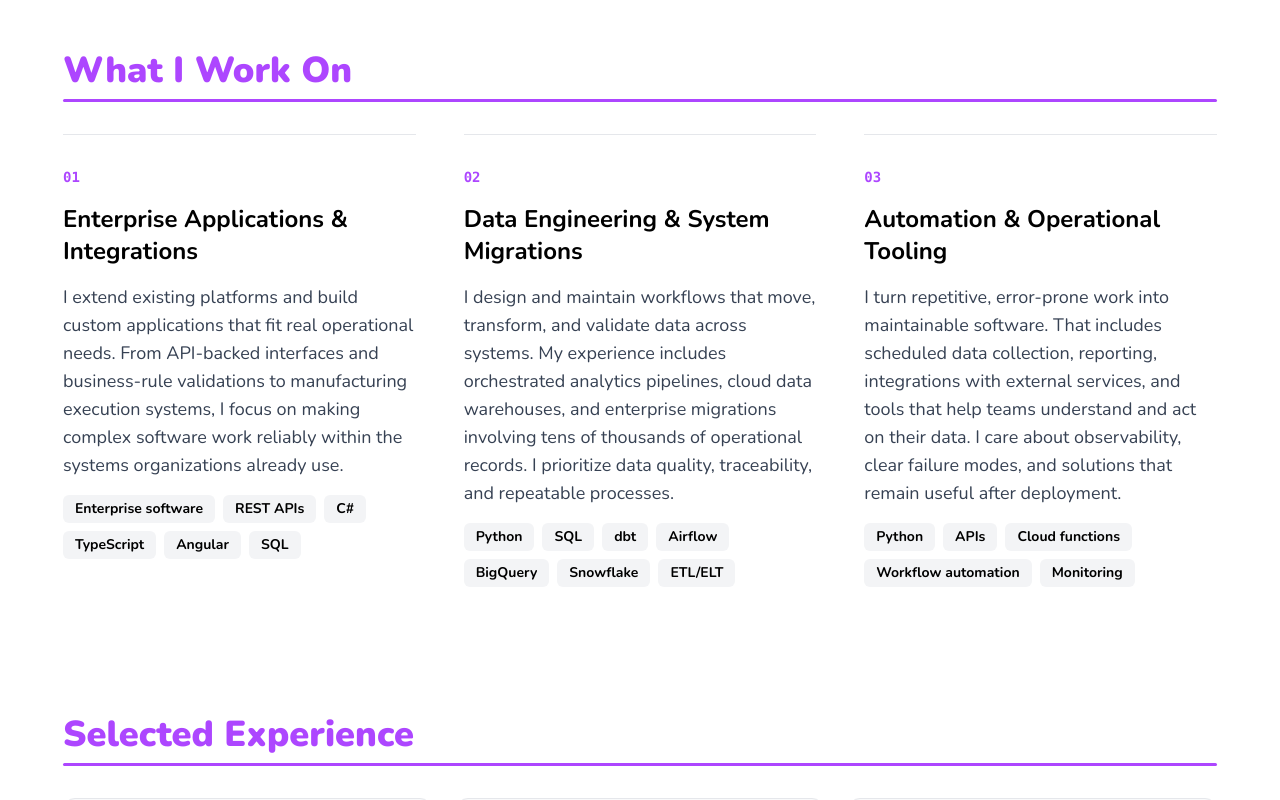
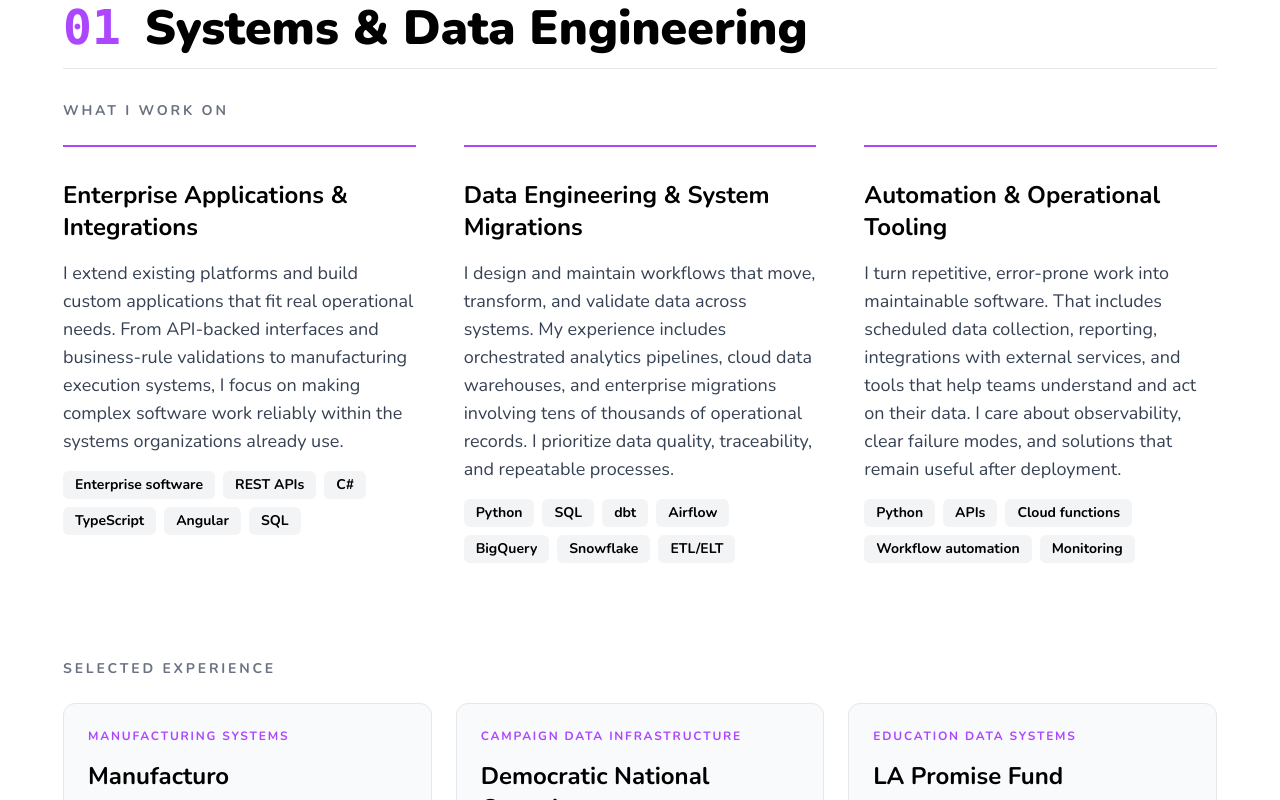
Before and after one commit to chris-av/portfolio-react, a Next.js app: page / in a window 1280 px wide. Shown: the part 1380-2180 px from the top of the page. Built offline with nearby package versions, Linux system fonts and the light colour scheme.

Commit message:
add section on web experience

```diff
--- a/components/Services.tsx
+++ b/components/Services.tsx
@@ -2,12 +2,15 @@
 import { useEffect, useRef, useState, ReactNode, MutableRefObject } from 'react';
 import Link from 'next/link';
 import { useSpring, animated } from '@react-spring/web';
+import classnames from 'classnames';
 
 import useIsVisible from '@/hooks/useIsVisible';
-import { pitch, focusAreas, selectedExperience } from '@/data/homepage.data';
+import { pitch, disciplines, Experience } from '@/data/homepage.data';
 
 
 export default function Services({ messageRef }: { messageRef: MutableRefObject<HTMLDivElement | null> }) {
+  const [systems, web] = disciplines;
+
   return (
     <div className="mx-auto w-full max-w-[1250px] px-6 pt-16 md:px-12 lg:pt-0" ref={messageRef}>
 
@@ -26,37 +29,119 @@ export default function Services({ messageRef }: { messageRef: MutableRefObject<
         </section>
       </FadeIn>
 
+      {/* 01 — Systems & Data Engineering: the primary discipline */}
+      <section className="pb-12">
         <FadeIn>
-        <section className="py-12">
-          <SectionHeading>What I Work On</SectionHeading>
+          <DisciplineHeading number={systems.number} title={systems.title} />
+        </FadeIn>
+
+        <FadeIn>
+          <div className="py-8">
+            {systems.focusHeading && <SubHeading>{systems.focusHeading}</SubHeading>}
             <div className="grid gap-x-12 lg:grid-cols-3">
-            {focusAreas.map(({ id, title, description, focus }, i) => (
-              <div key={id} className="border-t border-gray-200 py-8 dark:border-white/10">
-                <div className="mb-4 font-mono text-sm font-bold text-purple-500 dark:text-purple-light">
-                  {String(i + 1).padStart(2, "0")}
-                </div>
+              {systems.focusAreas.map(({ id, title, description, focus }) => (
+                <div key={id} className="border-t-2 border-purple-500 py-8 dark:border-purple-light">
                   <h3 className="mb-4 text-xl md:text-2xl">{title}</h3>
                   <p className="text-gray-700 lg:text-lg dark:text-gray-300">{description}</p>
                   <TagList tags={focus} />
                 </div>
               ))}
             </div>
-        </section>
+          </div>
         </FadeIn>
 
         <FadeIn>
-        <section className="py-12">
-          <SectionHeading>Selected Experience</SectionHeading>
+          <div className="py-8">
+            <SubHeading>Selected Experience</SubHeading>
+            <ExperienceGrid experience={systems.experience} />
+            <div className="mt-10 text-center lg:text-right">
+              <Link
+                href="/resume"
+                className="text-lg font-bold text-purple-500 underline underline-offset-4 dark:text-purple-light"
+              >
+                Explore full work history →
+              </Link>
+            </div>
+          </div>
+        </FadeIn>
+      </section>
+
+      {/* 02 — Web & Application Engineering: intentionally quieter than 01 */}
+      <section className="pb-24">
+        <FadeIn>
+          <DisciplineHeading number={web.number} title={web.title} secondary />
+        </FadeIn>
+
+        <FadeIn>
+          {web.focusAreas.map(({ id, title, description, focus }) => (
+            <div key={id} className="grid gap-x-12 py-8 lg:grid-cols-[1fr_2fr]">
+              <h3 className="mb-4 text-xl md:text-2xl">{title}</h3>
+              <div>
+                <p className="text-gray-700 lg:text-lg dark:text-gray-300">{description}</p>
+                <TagList tags={focus} />
+              </div>
+            </div>
+          ))}
+        </FadeIn>
+
+        <FadeIn>
+          <div className="py-8">
+            <SubHeading>Selected Experience</SubHeading>
+            <ExperienceGrid experience={web.experience} secondary />
+          </div>
+        </FadeIn>
+      </section>
+
+    </div>
+  );
+}
+
+function DisciplineHeading({ number, title, secondary = false }: { number: string; title: string; secondary?: boolean }) {
+  return (
+    <div className="flex items-baseline gap-4 border-b border-gray-200 pb-4 md:gap-6 dark:border-white/10">
+      <span
+        className={classnames(
+          "font-mono font-bold text-purple-500 dark:text-purple-light",
+          secondary ? "text-2xl md:text-3xl" : "text-3xl md:text-5xl",
+        )}
+      >
+        {number}
+      </span>
+      <h2
+        className={classnames(
+          "font-extrabold",
+          secondary ? "text-2xl md:text-3xl" : "text-3xl md:text-5xl",
+        )}
+      >
+        {title}
+      </h2>
+    </div>
+  );
+}
+
+function SubHeading({ children }: { children: ReactNode }) {
+  return (
+    <h3 className="mb-6 text-sm font-bold uppercase tracking-[0.2em] text-gray-500 dark:text-gray-400">
+      {children}
+    </h3>
+  );
+}
+
+function ExperienceGrid({ experience, secondary = false }: { experience: Experience[]; secondary?: boolean }) {
+  return (
     <div className="grid gap-6 lg:grid-cols-3">
-            {selectedExperience.map(({ id, domain, organization, jobtitle, range, summary }) => (
+      {experience.map(({ id, domain, organization, jobtitle, range, summary }) => (
         <article
           key={id}
-                className="flex flex-col rounded-xl border border-gray-200 bg-gray-50 p-6 transition-colors hover:border-purple-500 dark:border-white/10 dark:bg-white/5 dark:hover:border-purple-light"
+          className={classnames(
+            "flex flex-col rounded-xl border border-gray-200 p-6 transition-colors hover:border-purple-500 dark:border-white/10 dark:hover:border-purple-light",
+            !secondary && "bg-gray-50 dark:bg-white/5",
+          )}
         >
           <div className="mb-4 text-xs font-bold uppercase tracking-[0.15em] text-purple-500 dark:text-purple-light">
             {domain}
           </div>
-                <h3 className="mb-1 text-2xl">{organization}</h3>
+          <h4 className={classnames("mb-1", secondary ? "text-xl" : "text-2xl")}>{organization}</h4>
           <div className="mb-4 flex flex-wrap items-baseline justify-between gap-x-4 border-b border-gray-200 pb-4 dark:border-white/10">
             <span className="font-bold">{jobtitle}</span>
             <span className="text-sm text-gray-500 dark:text-gray-400">{range}</span>
@@ -65,27 +150,6 @@ export default function Services({ messageRef }: { messageRef: MutableRefObject<
         </article>
       ))}
     </div>
-          <div className="mt-10 text-center lg:text-right">
-            <Link
-              href="/resume"
-              className="text-lg font-bold text-purple-500 underline underline-offset-4 dark:text-purple-light"
-            >
-              Explore full work history →
-            </Link>
-          </div>
-        </section>
-      </FadeIn>
-
-    </div>
-  );
-}
-
-function SectionHeading({ children }: { children: ReactNode }) {
-  return (
-    <>
-      <h2 className="text-3xl font-extrabold text-purple-500 md:text-4xl dark:text-purple-light">{children}</h2>
-      <div className="mb-8 mt-2 h-[3px] w-full rounded-xl bg-purple-500" />
-    </>
   );
 }
 
--- a/data/homepage.data.ts
+++ b/data/homepage.data.ts
@@ -5,7 +5,7 @@ type FocusArea = {
   focus: string[];
 };
 
-type Experience = {
+export type Experience = {
   id: string;
   domain: string;
   organization: string;
@@ -14,13 +14,22 @@ type Experience = {
   summary: string;
 };
 
+type Discipline = {
+  id: string;
+  number: string;
+  title: string;
+  focusHeading?: string;
+  focusAreas: FocusArea[];
+  experience: Experience[];
+};
+
 export const pitch = {
   role: "Software Engineer · Data Systems & Integrations",
   headline: "I build software that connects systems, improves workflows, and makes complex data useful.",
   body: "My work spans enterprise applications, data pipelines, API integrations, and production-critical tools—often in close collaboration with the people who depend on them.",
 };
 
-export const focusAreas: FocusArea[] = [
+const systemsFocusAreas: FocusArea[] = [
   {
     id: "enterprise-applications",
     title: "Enterprise Applications & Integrations",
@@ -41,7 +50,7 @@ export const focusAreas: FocusArea[] = [
   },
 ];
 
-export const selectedExperience: Experience[] = [
+const systemsExperience: Experience[] = [
   {
     id: "manufacturo",
     domain: "Manufacturing Systems",
@@ -67,3 +76,57 @@ export const selectedExperience: Experience[] = [
     summary: "Built data ingestion and reporting workflows for large-scale academic datasets, integrated school information systems with external services, and worked with education stakeholders to deliver operational reporting and data products.",
   },
 ];
+
+const webFocusAreas: FocusArea[] = [
+  {
+    id: "web-applications",
+    title: "Building Applications People Actually Use",
+    description: "I build full-stack applications that make complex information and workflows accessible to the people who use them. My web engineering work includes interactive interfaces, API-backed features, content platforms, and business applications. I focus on performance, maintainability, and designing software around real user needs—not just a particular frontend framework.",
+    focus: ["TypeScript", "React", "Next.js", "Angular", "Node.js", "REST APIs", "SQL"],
+  },
+];
+
+const webExperience: Experience[] = [
+  {
+    id: "eminent-translations",
+    domain: "Content Platform Modernization",
+    organization: "Eminent Translations",
+    jobtitle: "Full Stack Engineer",
+    range: "2022–2024",
+    summary: "Modernized a content-heavy web application using Next.js and a headless CMS, moving expensive client-side work to the server and reducing bundle size to improve load times by 80%. Built a consistent design system and an interactive reading experience while making content management more flexible for the client.",
+  },
+  {
+    id: "ledafilms",
+    domain: "Business Operations Application",
+    organization: "Ledafilms",
+    jobtitle: "Full Stack Engineer",
+    range: "2022–2023",
+    summary: "Architected a secure application for managing licenses, contracts, and other critical business records. Designed data-entry workflows and interfaces, and introduced a frontend queue for triggering computationally expensive cloud operations without blocking the user experience.",
+  },
+  {
+    id: "manufacturo-interfaces",
+    domain: "Manufacturing Interfaces",
+    organization: "Manufacturo",
+    jobtitle: "Solutions Consultant",
+    range: "2025–Present",
+    summary: "Build custom interfaces and operational tooling for manufacturing execution systems, connecting frontend workflows with APIs, services, and production data. Translate customer requirements into applications supporting manufacturing traceability, validations, and reporting.",
+  },
+];
+
+export const disciplines: Discipline[] = [
+  {
+    id: "systems-data",
+    number: "01",
+    title: "Systems & Data Engineering",
+    focusHeading: "What I Work On",
+    focusAreas: systemsFocusAreas,
+    experience: systemsExperience,
+  },
+  {
+    id: "web-application",
+    number: "02",
+    title: "Web & Application Engineering",
+    focusAreas: webFocusAreas,
+    experience: webExperience,
+  },
+];
```
Lines whose indentation alone changed are shown as unchanged.
